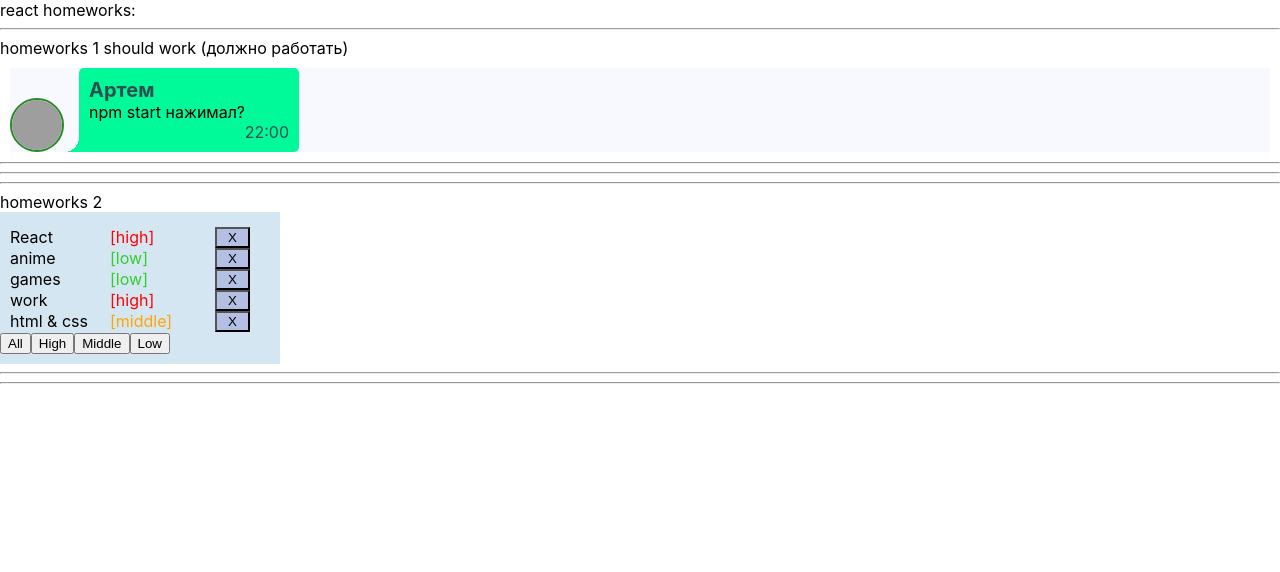
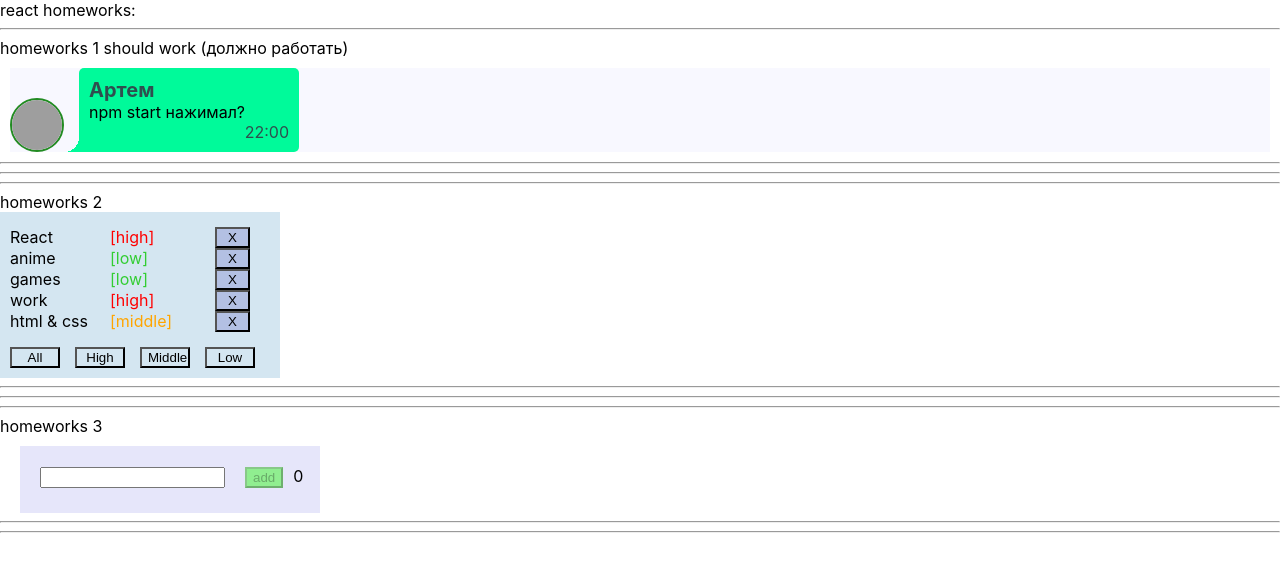
Before and after one commit to Sergey-BY6/IgnatHomeworks, a React (Create React App) app: page / in a window 1280 px wide. Shown: the top 572 px of the page. Built offline with nearby package versions, Linux system fonts and the light colour scheme; grey boxes are pictures that could not be loaded.

Commit message:
Monday h3

```diff
--- a/package.json
+++ b/package.json
@@ -10,10 +10,12 @@
     "@types/node": "^16.7.13",
     "@types/react": "^18.0.0",
     "@types/react-dom": "^18.0.0",
+    "@types/uuid": "^8.3.4",
     "react": "^18.2.0",
     "react-dom": "^18.2.0",
     "react-scripts": "5.0.1",
     "typescript": "^4.4.2",
+    "uuid": "^8.3.2",
     "web-vitals": "^2.1.0"
   },
   "scripts": {
--- a/src/p1-main/m1-ui/u1-app/App.tsx
+++ b/src/p1-main/m1-ui/u1-app/App.tsx
@@ -2,6 +2,7 @@ import React from 'react'
 import s from './App.module.css'
 import HW1 from '../../../p2-homeworks/h1/HW1'
 import HW2 from '../../../p2-homeworks/h2/HW2';
+import HW3 from '../../../p2-homeworks/h3/HW3';
 
 function App() {
     return (
@@ -9,7 +10,7 @@ function App() {
             <div>react homeworks:</div>
             <HW1/>
             <HW2/>
-            {/*<HW3/>*/}
+            <HW3/>
             {/*<HW4/>*/}
             {/*<HW5/>*/}
 
--- a/src/p2-homeworks/h2/Affairs.tsx
+++ b/src/p2-homeworks/h2/Affairs.tsx
@@ -1,11 +1,12 @@
 import React from 'react'
 import Affair from './Affair'
-import {AffairType} from './HW2'
+import {AffairType, FilterType} from './HW2'
+import s from './Affairs.module.css'
 
 type AffairsPropsType = { // need to fix any
-    data: any
-    setFilter: any
-    deleteAffairCallback: any
+    data: Array<AffairType>
+    setFilter: (priority: FilterType) => void
+    deleteAffairCallback: (_id: number) => void
 }
 
 function Affairs(props: AffairsPropsType) {
@@ -16,21 +17,31 @@ function Affairs(props: AffairsPropsType) {
             deleteAffairCallback={props.deleteAffairCallback}
         />
     ))
+    console.log(mappedAffairs)
 
-    const setAll = () => {} // need to fix
-    const setHigh = () => {}
-    const setMiddle = () => {}
-    const setLow = () => {}
+    const setAll = (value: FilterType) => {
+        props.setFilter(value)
+    } // need to fix
+    const setHigh = (value: FilterType) => {
+        props.setFilter(value)
+    }
+    const setMiddle = (value: FilterType) => {
+        props.setFilter(value)
+    }
+    const setLow = (value: FilterType) => {
+        props.setFilter(value)
+    }
 
     return (
         <div>
+            {mappedAffairs}
+            <div className={s.bottom}>
+                <button className={s.colorBottom} onClick={() => setAll('all')}>All</button>
+                <button className={s.colorBottom} onClick={() => setHigh('high')}>High</button>
+                <button className={s.colorBottom} onClick={() => setMiddle('middle')}>Middle</button>
+                <button className={s.colorBottom} onClick={() => setLow('low')}>Low</button>
+            </div>
 
-            {mappedAffairs}
-
-            <button onClick={setAll}>All</button>
-            <button onClick={setHigh}>High</button>
-            <button onClick={setMiddle}>Middle</button>
-            <button onClick={setLow}>Low</button>
         </div>
     )
 }
--- a/src/p2-homeworks/h3/Greeting.module.css
+++ b/src/p2-homeworks/h3/Greeting.module.css
@@ -2,6 +2,38 @@
 
 }
 
+.emptyClass {
+    margin-left: 20px;
+}
+
+
+
 .error {
+    margin-left: 20px;
     border: 1px solid red;
 }
+
+.errorText {
+    margin: 0 10px 0 20px;
+    color: #ba202a;
+    font-size: 14px;
+}
+
+.button {
+    margin-left: 20px;
+    background-color: lightgreen;
+}
+
+
+.totalUsers {
+    margin-left:  10px;
+    padding-top: 5px;
+}
+
+.mainHW3 {
+    margin-top: 10px;
+    margin-left: 20px;
+    padding: 20px 0 5px 0;
+    background-color: lavender;
+    width: 300px;
+}
--- a/src/p2-homeworks/h3/Greeting.tsx
+++ b/src/p2-homeworks/h3/Greeting.tsx
@@ -1,26 +1,33 @@
-import React from 'react'
+import React, {ChangeEventHandler, KeyboardEventHandler} from 'react'
 import s from './Greeting.module.css'
 
 type GreetingPropsType = {
-    name: any // need to fix any
-    setNameCallback: any // need to fix any
-    addUser: any // need to fix any
-    error: any // need to fix any
-    totalUsers: any // need to fix any
+    name: string // need to fix any
+    setNameCallback: ChangeEventHandler<HTMLInputElement> // need to fix any
+    addUser: () => void // need to fix any
+    error: string // need to fix any
+    totalUsers: number // need to fix any
+    onKeyPress: KeyboardEventHandler<HTMLInputElement>
 }
 
 // презентационная компонента (для верстальщика)
 const Greeting: React.FC<GreetingPropsType> = (
-    {name, setNameCallback, addUser, error, totalUsers} // деструктуризация пропсов
+    {name, setNameCallback, addUser, error, totalUsers, onKeyPress} // деструктуризация пропсов
 ) => {
-    const inputClass = s.error // need to fix with (?:)
+    const inputClass = error !== '' ? s.error : s.emptyClass// need to fix with (?:)
+    const errorClass = s.errorText
+    const buttonStatus = name.length === 0
 
     return (
-        <div>
-            <input value={name} onChange={setNameCallback} className={inputClass}/>
-            <span>{error}</span>
-            <button onClick={addUser}>add</button>
-            <span>{totalUsers}</span>
+        <div className={s.mainHW3}>
+            <input value={name} onChange={setNameCallback} onKeyPress={onKeyPress} className={inputClass}/>
+
+            <button disabled={buttonStatus}
+                    onClick={addUser}
+                    className={s.button}
+            >add</button>
+            <span className={s.totalUsers}>{totalUsers}</span>
+            <div><span className={errorClass}>{error}</span></div>
         </div>
     )
 }
--- a/src/p2-homeworks/h3/GreetingContainer.tsx
+++ b/src/p2-homeworks/h3/GreetingContainer.tsx
@@ -1,9 +1,10 @@
-import React, {useState} from 'react'
+import React, {ChangeEvent, KeyboardEvent, useState} from 'react'
 import Greeting from './Greeting'
+import {UserType} from './HW3';
 
 type GreetingContainerPropsType = {
-    users: any // need to fix any
-    addUserCallback: any // need to fix any
+    users: Array<UserType> // need to fix any
+    addUserCallback: (name: string) => void // need to fix any
 }
 
 // более простой и понятный для новичков
@@ -11,24 +12,49 @@ type GreetingContainerPropsType = {
 
 // более современный и удобный для про :)
 // уровень локальной логики
-const GreetingContainer: React.FC<GreetingContainerPropsType> = ({users, addUserCallback}) => { // деструктуризация пропсов
-    const [name, setName] = useState<any>('') // need to fix any
-    const [error, setError] = useState<any>('') // need to fix any
+const GreetingContainer: React.FC<GreetingContainerPropsType> = ({users, addUserCallback}) => { //
 
-    const setNameCallback = (e: any) => { // need to fix any
-        setName('') // need to fix
-    }
-    const addUser = () => {
-        alert(`Hello  !`) // need to fix
+    // деструктуризация пропсов
+    const [name, setName] = useState<string>('') // need to fix any
+
+    const [error, setError] = useState<string>('') // need to fix any
+
+    const setNameCallback = (e: ChangeEvent<HTMLInputElement>) => { // need to fix any
+        let a = e.currentTarget.value
+        if (a === '' || a === ' ') {
+            setError('-- Error! Enter your name. --')
+            setName('')
+        } else {
+            setName(a)
+            setError('')
+            // need to fix
+        }
     }
 
-    const totalUsers = 0 // need to fix
+    console.log(name)
+
+    let totalUsers = users.length // need to fix
+
+    const addUser = () => {
+        if (name !== '') {
+            addUserCallback(name)
+            alert(`Hello ${name}!`) // need to fix
+        }
+        setName('')
+    }
+
+    const onKeyPress = (e: KeyboardEvent<HTMLInputElement>) => {
+        if (e.key === 'Enter') {
+            addUser()
+        }
+    }
 
     return (
         <Greeting
             name={name}
             setNameCallback={setNameCallback}
             addUser={addUser}
+            onKeyPress={onKeyPress}
             error={error}
             totalUsers={totalUsers}
         />
--- a/src/p2-homeworks/h3/HW3.tsx
+++ b/src/p2-homeworks/h3/HW3.tsx
@@ -1,19 +1,26 @@
 import React, {useState} from 'react'
 import GreetingContainer from './GreetingContainer'
+import {v1} from 'uuid';
+
+
 
 // types
 export type UserType = {
-    _id: any // need to fix any
-    name: any // need to fix any
+    _id: string // need to fix any
+    name: string // need to fix any
 }
 
 // уровень работы с глобальными данными
 function HW3() {
-    const [users, setUsers] = useState<any>([]) // need to fix any
+    const [users, setUsers] = useState<Array<UserType>>([]) // need to fix any
 
-    const addUserCallback = (name: any) => { // need to fix any
-        setUsers([]) // need to fix
+    const addUserCallback = (name: string) => { // need to fix any
+        let newUsers = {_id: v1(), name: name}
+        setUsers([...users, newUsers]) // need to fix
     }
+
+    console.log(users)
+
 
     return (
         <div>
```
Also changed, not shown: 1 other file (tests, documents, lock files or other folders).
